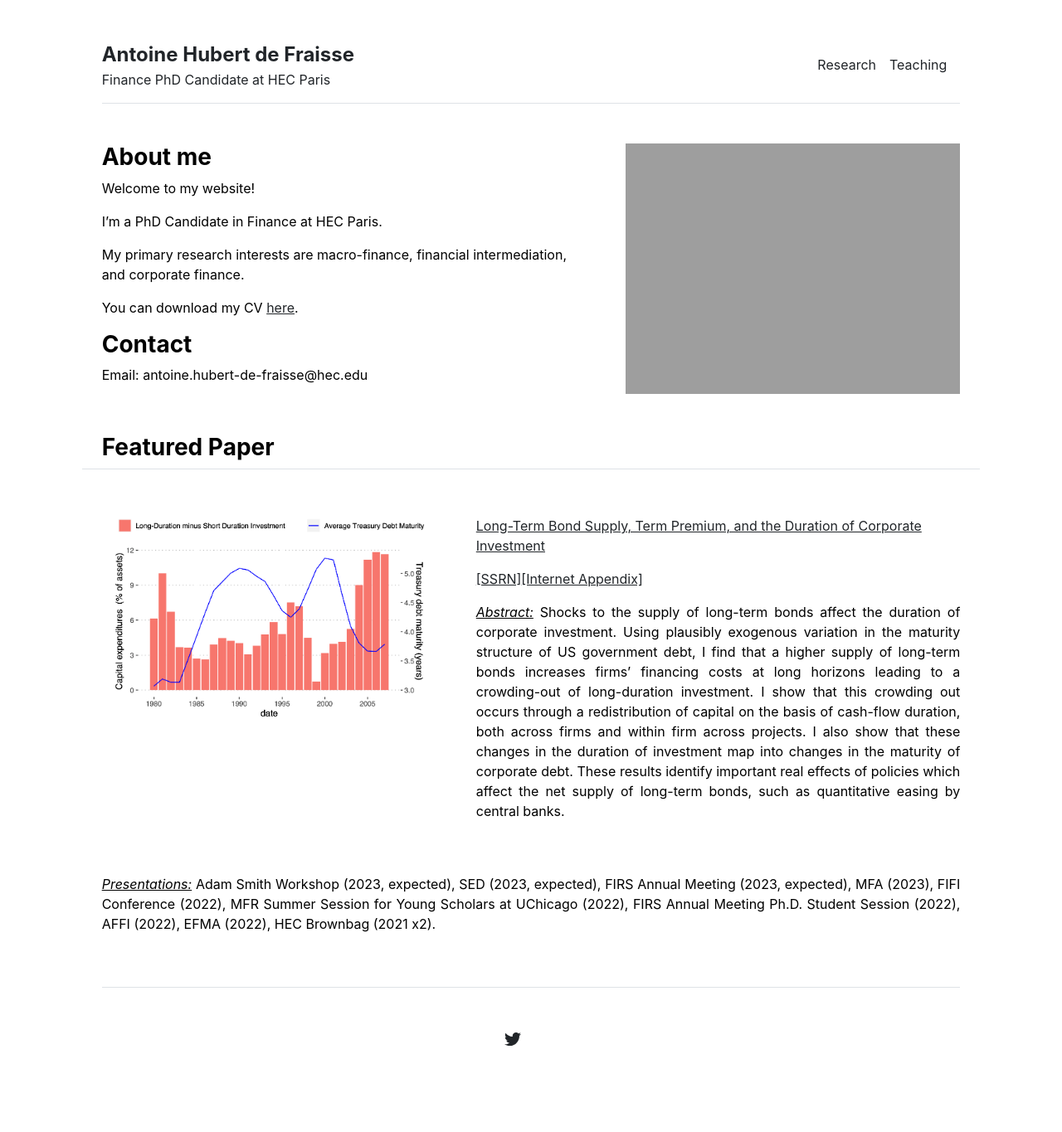
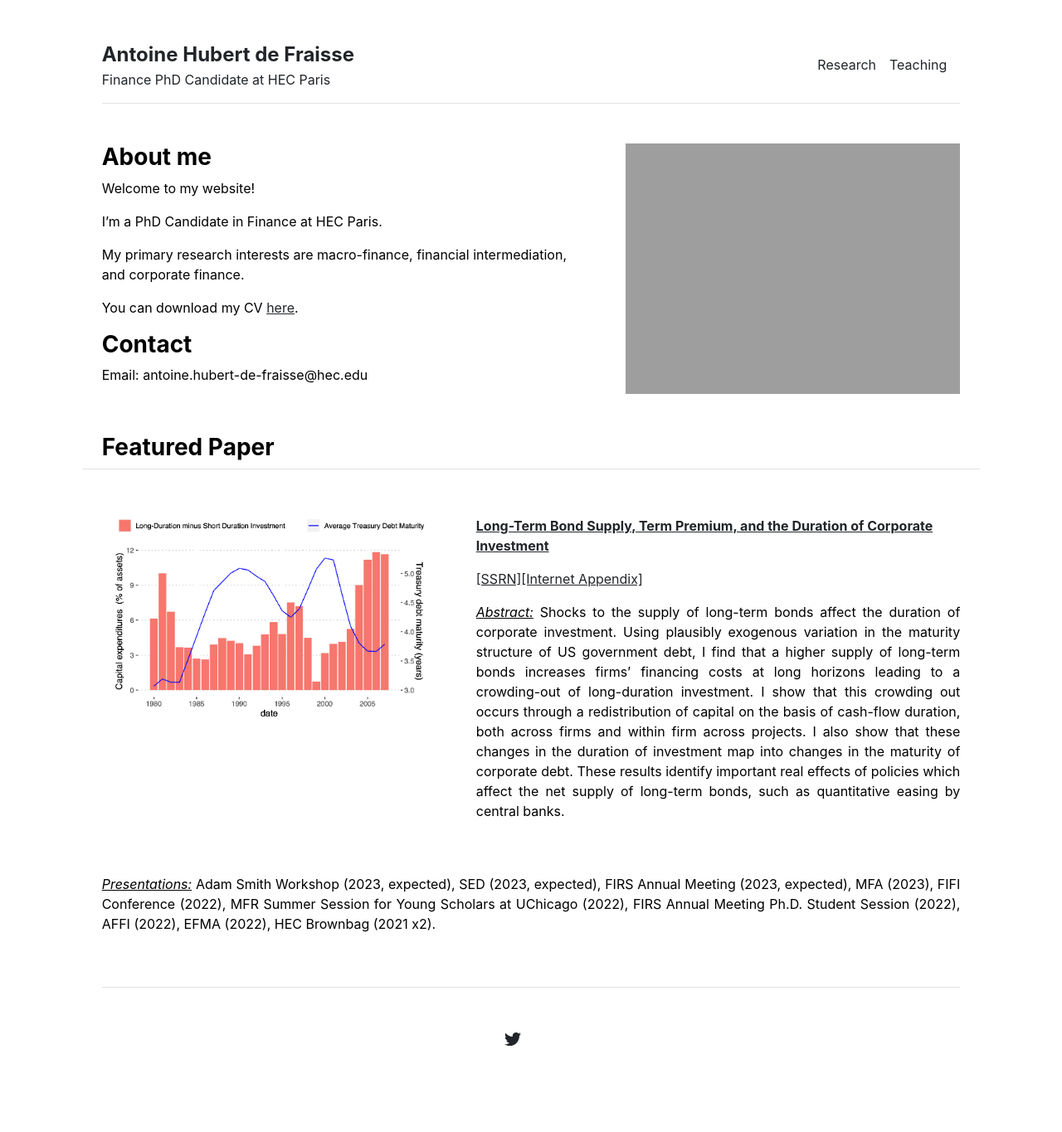
Before and after one commit to antoinehubertdefraisse/antoinehubertdefraisse.github.io, a Jekyll site: the page built from index.md, in a window 1280 px wide. Shown: the whole page at 83% size. Built offline with Jekyll 4.4.1, drawn with Linux system fonts in a browser that asks for light colours.

Commit message:
Update home.html

```diff
--- a/_layouts/home.html
+++ b/_layouts/home.html
@@ -25,7 +25,9 @@ layout: default
     <img src="{{ site.github.url }}/assets/duration_image.png" alt="Home" width="100%">
   </div>
 <div class="col-md-7">
-            <p><a href="https://papers.ssrn.com/sol3/papers.cfm?abstract_id=4064763" target="_blank">Long-Term Bond Supply, Term Premium, and the Duration of Corporate Investment</a></p>
+            <p><a href="https://papers.ssrn.com/sol3/papers.cfm?abstract_id=4064763" target="_blank">
+<b>Long-Term Bond Supply, Term Premium, and the Duration of Corporate Investment</b>
+		    </a></p>
 	 <p><a href="https://papers.ssrn.com/sol3/papers.cfm?abstract_id=4064763" target="_blank">[SSRN]</a><a href="https://papers.ssrn.com/sol3/papers.cfm?abstract_id=4064763" target="_blank">[Internet Appendix]</a> <p>
 	<p align="justify"> <u><em>Abstract:</em></u> Shocks to the supply of long-term bonds affect the duration of corporate investment. Using plausibly exogenous variation in the maturity structure of US government debt, I find that a higher supply of long-term bonds increases firms’ financing costs at long horizons leading to a crowding-out of long-duration investment. I show that this crowding out occurs through a redistribution of capital on the basis of cash-flow duration, both across firms and within firm across projects. I also show that these changes in the duration of investment map into changes in the maturity of corporate debt. These results identify important real effects of policies which affect the net supply of long-term bonds, such as quantitative easing by central banks.
  	</p>
```
